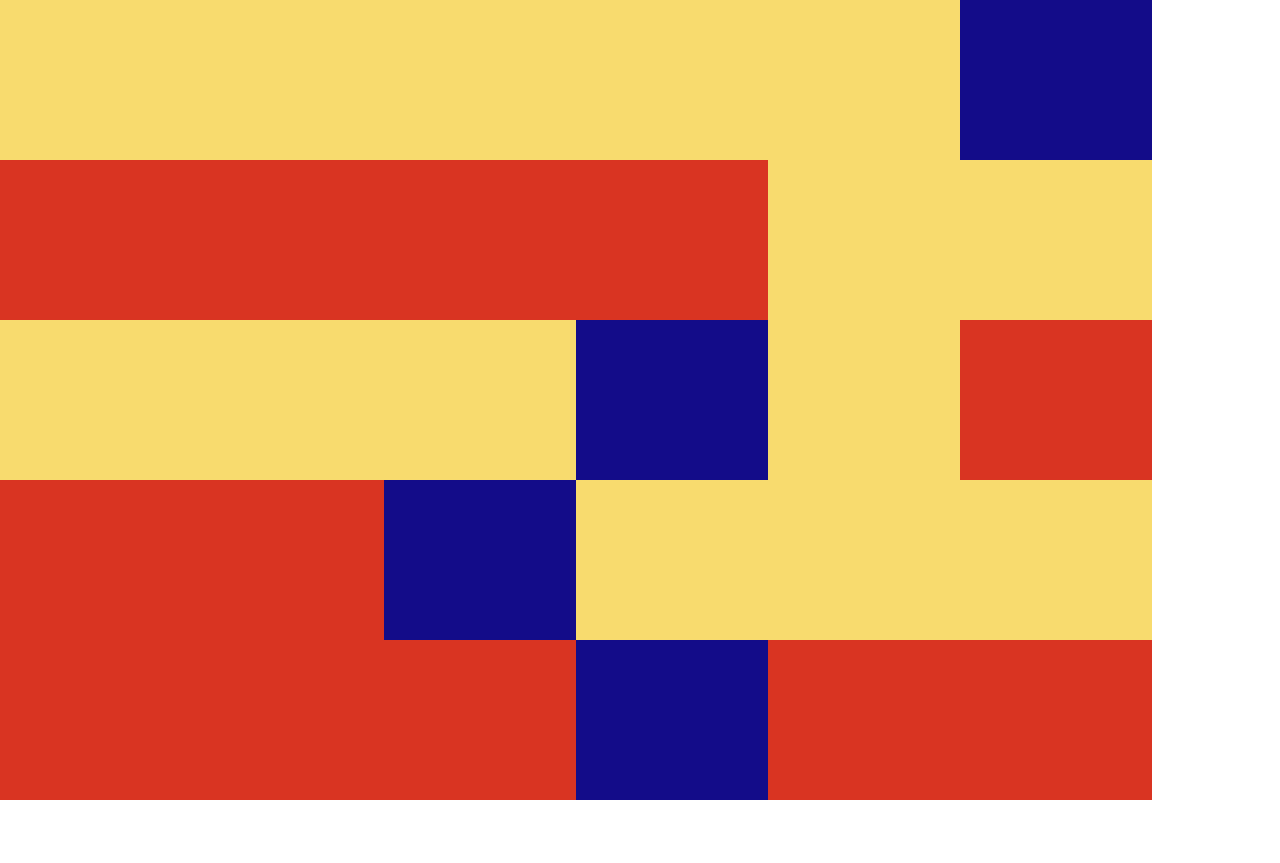
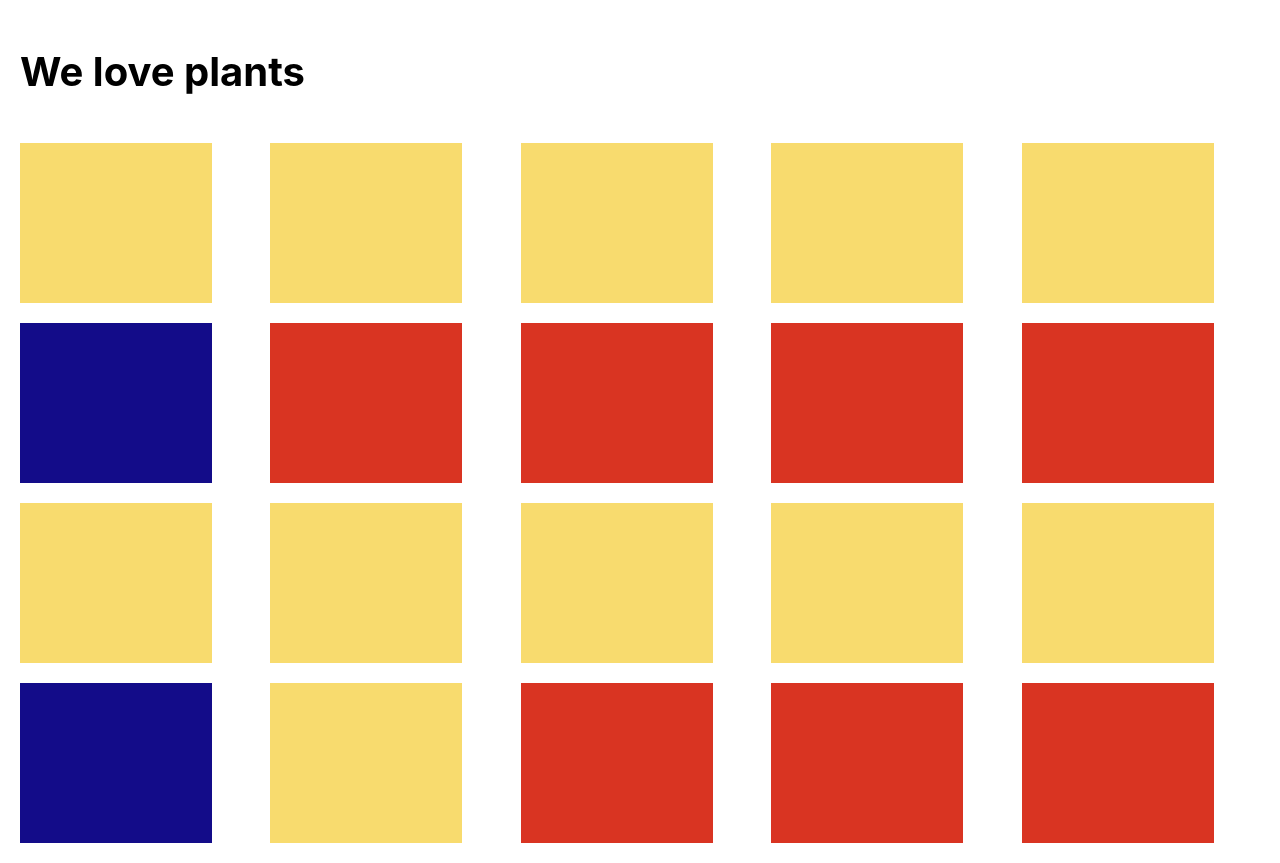
Before and after one commit to pleportz/react-sandbox, a React (Create React App) app: page / in a window 1280 px wide. Before the commit the page ends 800 px from the top, so only its background shows below. Built offline with nearby package versions, Linux system fonts and the light colour scheme.

Commit message:
First experiment with css grid

```diff
--- a/src/App.css
+++ b/src/App.css
@@ -1,5 +1,13 @@
 .App {
-  display: flex;
-  flex: 1;
-  flex-wrap: wrap;
+  display: grid;
+  padding: 20px;
+
+  grid-template-columns: repeat(5, 18vw);
+  grid-template-rows: repeat(3, 30);
+  grid-gap: 20px;
 }
+
+.header {
+  grid-column: span 5;
+  font-size: 40px;
+}
--- a/src/App.js
+++ b/src/App.js
@@ -3,9 +3,10 @@ import "./App.css";
 import { ColorBlock } from "./components";
 
 function App() {
-  const blocks = new Array(30).fill(1);
+  const blocks = new Array(20).fill(1);
   return (
     <div className="App">
+      <h1 className="header">We love plants</h1>
       {blocks.map((_, index) => {
         return <ColorBlock key={index} />;
       })}
```
